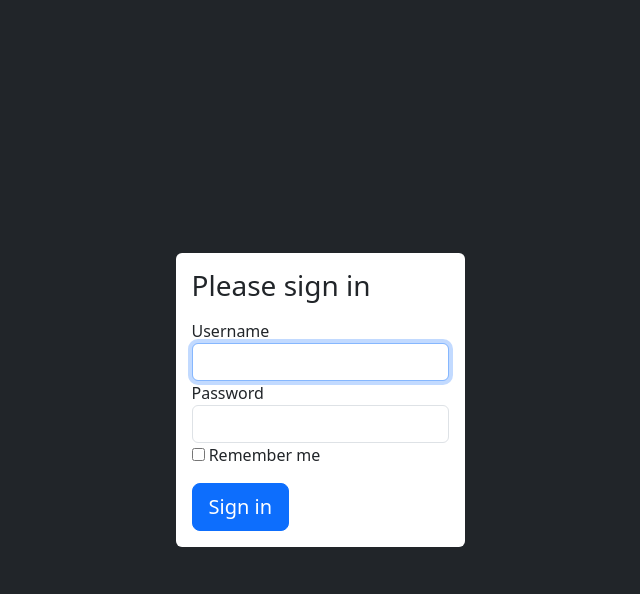
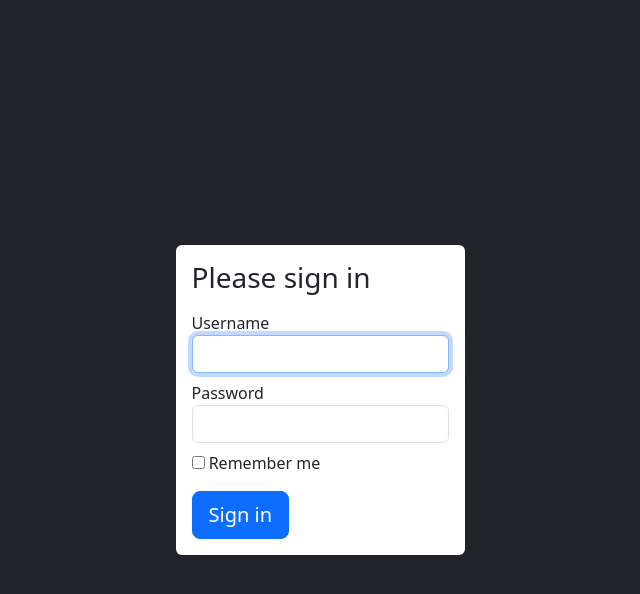
Before and after one commit to ck06/currency-converter, a Symfony app: template templates/security/login.html.twig in a window 1280 px wide. Shown: the top 594 px of the page, without its empty margins (320-960 px from the left). Run offline with Twig, Linux system fonts and the light colour scheme; the template is opened without the code that fills it, so the values that code supplies are empty; some libraries are stand-ins or nearby versions.

```diff
--- a/templates/security/login.html.twig
+++ b/templates/security/login.html.twig
@@ -12,8 +12,8 @@
 
                 {% if app.user %}
                     <div class="mb-3">
-                        You are logged in as {{ app.user.userIdentifier }}, <a
-                                href="{{ path('app_logout') }}">Logout</a>
+                        You are logged in as {{ app.user.userIdentifier }},
+                        <a href="{{ path('app_logout') }}">Logout</a>
                     </div>
                 {% endif %}
 
@@ -23,7 +23,7 @@
                        value="{{ last_username }}"
                        name="_username"
                        id="username"
-                       class="form-control"
+                       class="form-control mb-2"
                        autocomplete="username"
                        required
                        autofocus
@@ -32,7 +32,7 @@
                 <input type="password"
                        name="_password"
                        id="password"
-                       class="form-control"
+                       class="form-control mb-2"
                        autocomplete="current-password"
                        required
                 >
```
Also changed, not shown: 1 other file.
